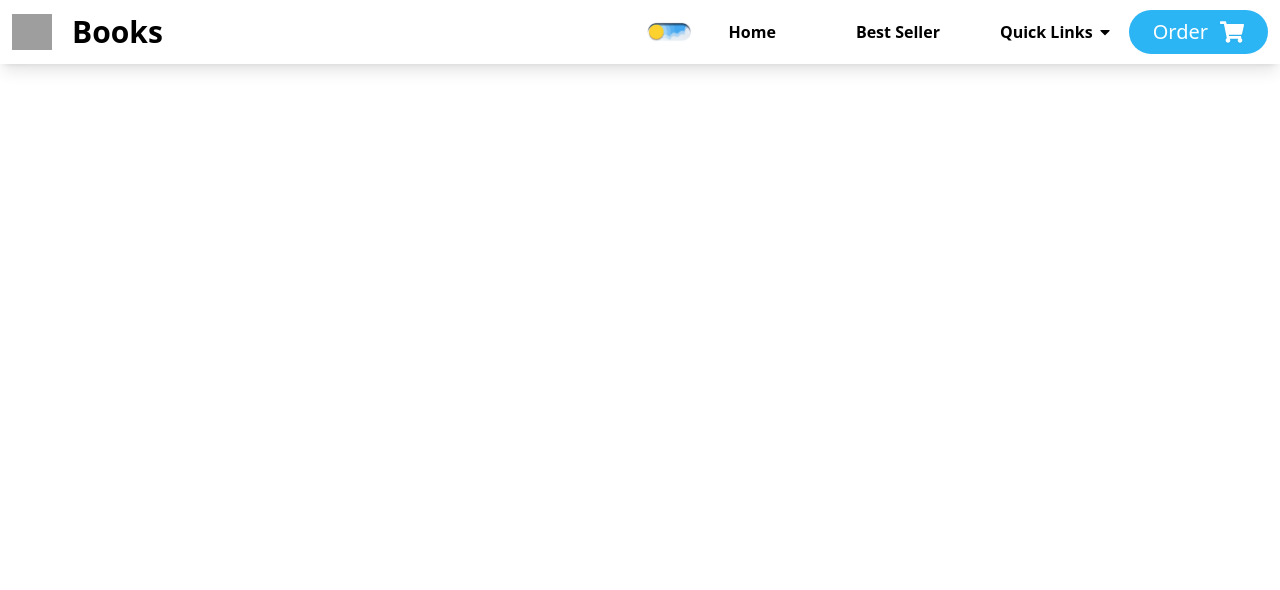
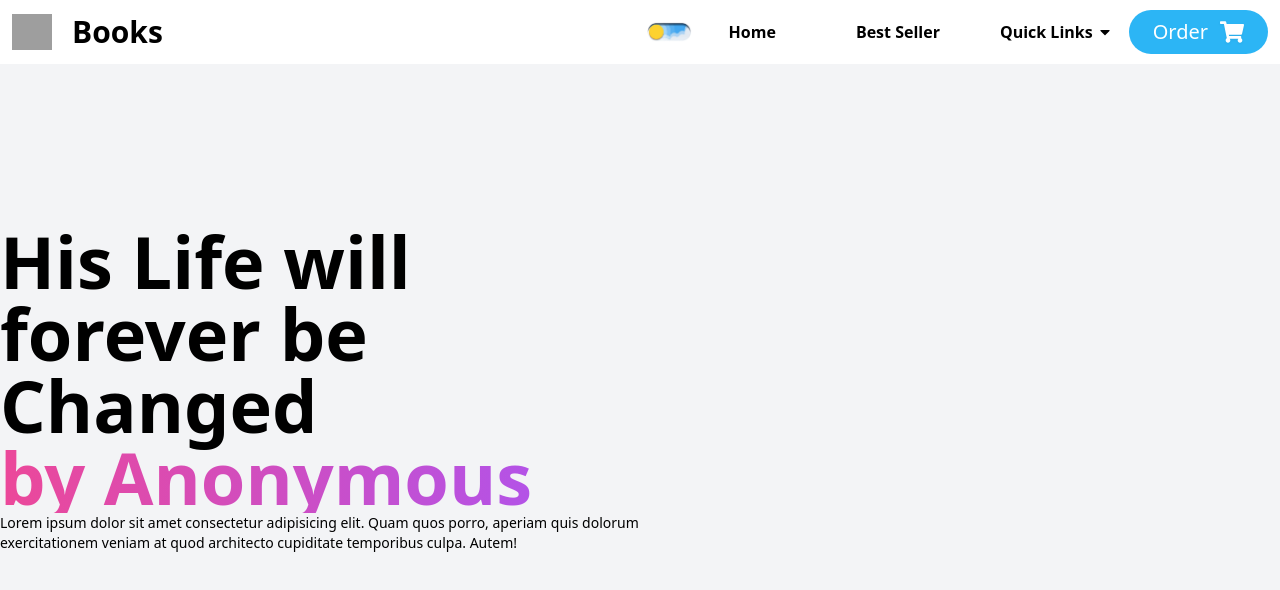
Before and after one commit to sohaibs-liberary/book-shop, a React (Vite) app: page / in a window 1280 px wide. Shown: the top 590 px of the page. Built offline with nearby package versions, Linux system fonts and the light colour scheme; grey boxes are pictures that could not be loaded.

Commit message:
make first section

```diff
--- a/src/App.jsx
+++ b/src/App.jsx
@@ -1,5 +1,6 @@
 import React from 'react'
 import Navbar from "./components/Navbar/Navbar";
+import Hero from './components/Hero/Hero';
 
 const App = () => {
   return (
@@ -7,6 +8,7 @@ const App = () => {
     <>
     <div>
      <Navbar/>
+     <Hero/>
     </div>
     </>
   )
--- /dev/null
+++ b/src/components/Hero/Hero.jsx
@@ -0,0 +1,31 @@
+import React from 'react'
+
+const Hero = () => {
+  return (
+   <>
+   <div className='min-h-[550px] sm:min-h-[650px] bg-gray-100 flex justify-center items-center  dark:bg-gray-950 dark:text-white duration-200  ' >
+    <div className="cointerner pb-8 sm:pb-0 ">
+        <div className='grid grid-cols-1 sm:grid-cols-2'>
+            {/*text-content-section*/}
+            <div className=''>
+                <h1 className='text-5xl sm:text-6xl lg:text-7xl font-bold' >
+                    His Life will forever be Changed
+                    <p className='bg-clip-text text-transparent bg-gradient-to-r from-pink-500 to-purple-500' > by Anonymous</p>
+
+                </h1>
+                <p className='text-sm' >
+                    Lorem ipsum dolor sit amet consectetur adipisicing elit. Quam quos porro, aperiam quis dolorum exercitationem veniam at quod architecto cupiditate temporibus culpa. Autem!
+                </p>
+            </div>
+            {/* Image section */}
+
+            <div></div>
+            <div></div>
+        </div>
+    </div>
+   </div>
+   </>
+  )
+}
+
+export default Hero
--- a/src/components/Navbar/DarkMode.jsx
+++ b/src/components/Navbar/DarkMode.jsx
@@ -7,7 +7,7 @@
 
  const DarkMode = () => {
 
-  const [theme , setTheme] = useState ( localStorage.getItem("theme") || "light" );
+ const [theme , setTheme] = useState ( localStorage.getItem("theme") || "light" );
 
   useEffect(() => {
    if (theme ==="dark"){
@@ -15,7 +15,7 @@
        localStorage.setItem("theme", "dark");
    }else{
          document.documentElement.classList.remove("dark");
-       localStorage.setItem("theme", "light");
+         localStorage.setItem("theme", "light");
  }
 
   }, [theme])
--- a/src/components/Navbar/Navbar.jsx
+++ b/src/components/Navbar/Navbar.jsx
@@ -72,11 +72,11 @@ const Navbar = () => {
                                         <FaCaretDown className='transition duration-300 group-hover:rotate-180' />
                                     </span>
                                     {/* Dropdown  Links Section */}
-                                    <div className='absolute z-[1000px ] top-[100%] right-0 hidden  group-hover:block text-black bg-white p-2 shadow-md w-[150px]' >
+                                    <div className='absolute z-[1000px ] top-[100%] right-0 hidden  group-hover:block text-black bg-white p-2 shadow-md w-[150px]  dark:bg-gray-900 dark:text-white   duration-200 ' >
                                         <ul>
                                             {
                                                 DropdownLinks.map((data) => (
-                                                    <li key={data.id} >
+                                                    <li key={data.id}  className='hover:dark:text-purple-900'  >
                                                         <a href={data.link} className='inline-block w-full rounded-md  p-2  hover:bg-purple-200' >{data.name}</a>
                                                     </li>
 
```
